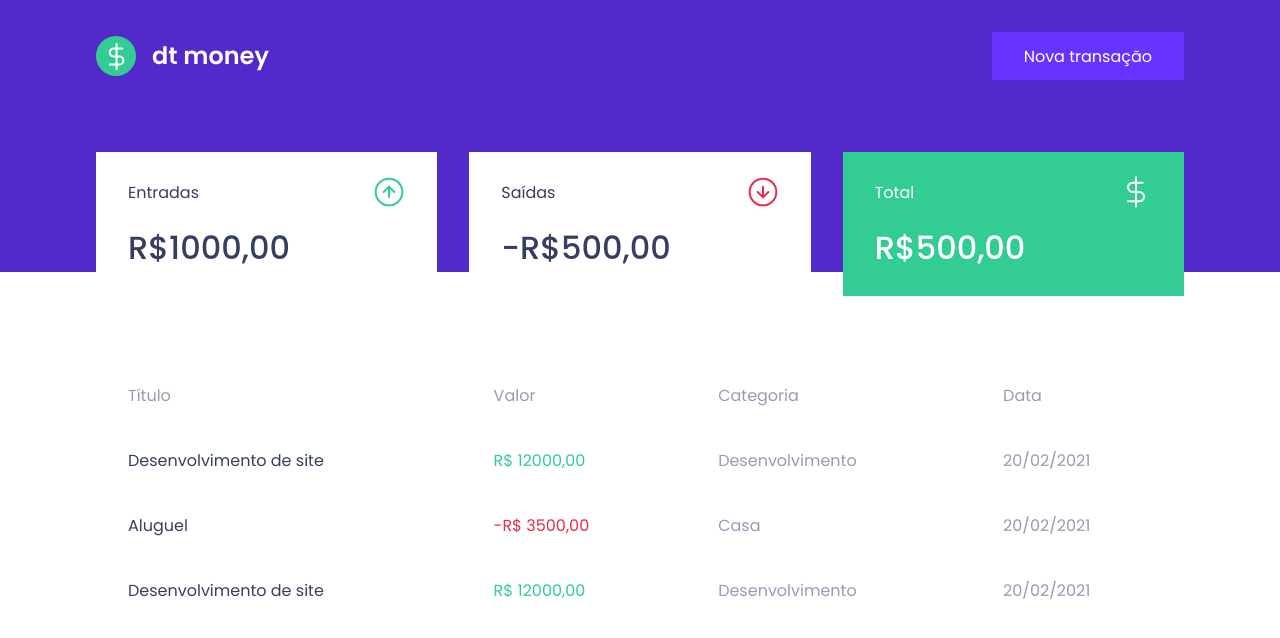
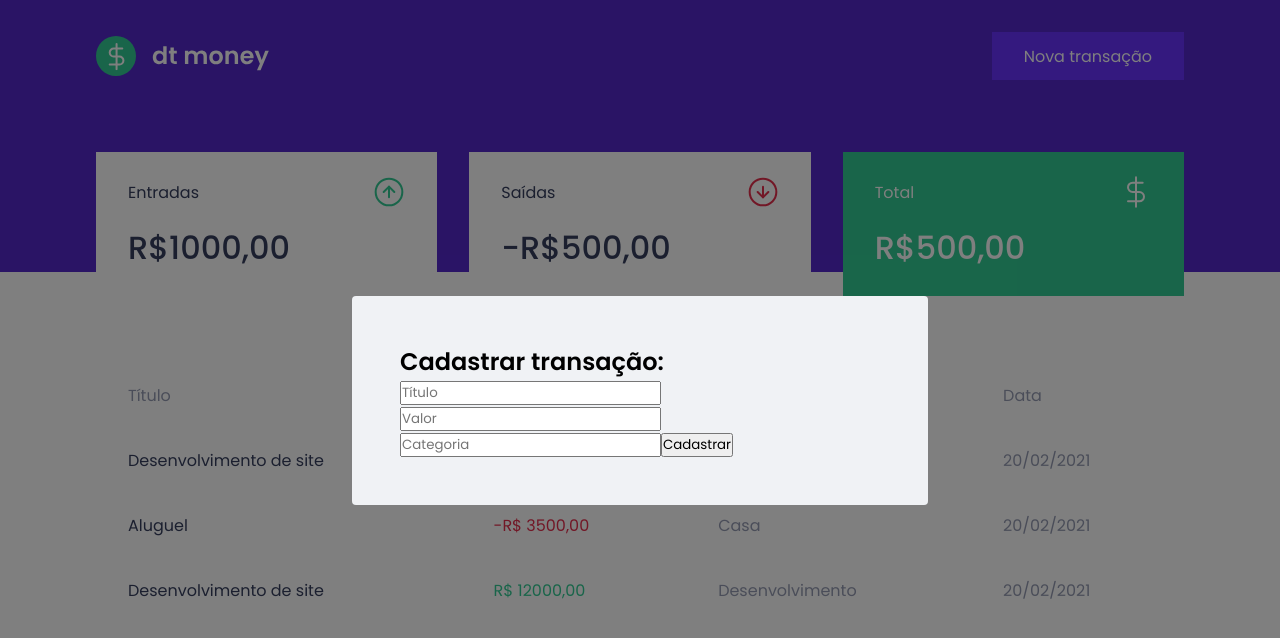
Before and after one commit to LuisaQuintian/dtmoney-ReactJs, a React (Create React App) app: page / in a window 1280 px wide. Both pictures are taken after a click on the button "Nova transação". Shown: the top 638 px of the page. Built offline with nearby package versions, Linux system fonts and the light colour scheme; no server answers; what miragejs would draw is missing.

Commit message:
Installed react-modal, made the 'Nova Trnasação'button work, and stylled the modal overlay and content box

```diff
--- a/package.json
+++ b/package.json
@@ -7,6 +7,7 @@
     "miragejs": "^0.1.41",
     "react": "^17.0.2",
     "react-dom": "^17.0.2",
+    "react-modal": "^3.14.3",
     "react-scripts": "4.0.3",
     "styled-components": "^5.3.1",
     "web-vitals": "^1.0.1"
@@ -19,6 +20,7 @@
     "@types/node": "^12.0.0",
     "@types/react": "^17.0.0",
     "@types/react-dom": "^17.0.0",
+    "@types/react-modal": "^3.12.1",
     "@types/styled-components": "^5.1.14",
     "typescript": "^4.1.2"
   },
--- a/src/App.tsx
+++ b/src/App.tsx
@@ -1,12 +1,31 @@
 import { Dashboard } from "./Components/Dashboard";
 import { Header } from "./Components/Header";
+import Modal from 'react-modal'
 import { GlobalStyle } from "./styles/global"
+import { useState } from "react";
+import { NewTransactionModal } from "./Components/NewTransactionModal";
+
+Modal.setAppElement('#root')
 
 export function App() {
+  const [isNewTransactionModalOpen, setIsNewTransactionModalOpen] = useState(false)
+
+    function handleOpenNewTransactionModal() {
+        setIsNewTransactionModalOpen(true)
+    }
+
+    function handleCloseNewTransactionModal() {
+        setIsNewTransactionModalOpen(false)
+    }
+
   return (
     <>
-      <Header />
+      <Header onOpenNewTransactionModal={handleOpenNewTransactionModal}/>
       <Dashboard />
+      <NewTransactionModal
+        isOpen={isNewTransactionModalOpen}
+        onRequestClose={handleCloseNewTransactionModal}
+      />
       <GlobalStyle />
     </>
   );
--- a/src/Components/Header/index.tsx
+++ b/src/Components/Header/index.tsx
@@ -1,14 +1,18 @@
+import { Container, Content } from './styles'
 import logoImg from '../../assets/logo.svg'
-import { Container, Content } from './styles'
 
-export function Header() {
+interface HeaderProps {
+    onOpenNewTransactionModal: () => void
+}
+export function Header({onOpenNewTransactionModal} : HeaderProps) {
     return (
         <Container>
             <Content>
                 <img src={logoImg} alt="dt money" />
-                <button type="button">
+                <button type="button" onClick={onOpenNewTransactionModal}>
                     Nova transação
                 </button>
+
             </Content>
         </Container>
     )
--- /dev/null
+++ b/src/Components/NewTransactionModal/index.tsx
@@ -0,0 +1,27 @@
+import Modal from "react-modal"
+import { Container } from "./style"
+
+interface NewTransactionModalProps {
+    isOpen: boolean;
+    onRequestClose: () => void
+}
+
+export function NewTransactionModal({isOpen, onRequestClose}: NewTransactionModalProps) {
+    return(
+        <Modal
+            isOpen={isOpen}//isOpen é uma required prop q vem junto com o pacoote react-modal, serve para abrir
+            onRequestClose={onRequestClose}//O onRequestClose serve para fechar o modal com esc ou clicando fora dele
+            overlayClassName="react-modal-overlay" //o modal vem com algumas estilizações, essa propriedade serve pra apagar as classes e trocar por nomes novos, pra podermos estilizar ele do zero
+            className="react-modal-content"//essa é a classe q vai corresponder ao conteúdo, assim como o caso de cima
+        >
+          <Container>
+            <h2>Cadastrar transação:</h2>
+
+            <input  placeholder="Título"/>
+            <input type="number" placeholder="Valor" />
+            <input placeholder="Categoria" />
+            <button type="submit">Cadastrar</button>
+          </Container>
+      </Modal>
+    )
+}
--- /dev/null
+++ b/src/Components/NewTransactionModal/style.ts
@@ -0,0 +1,4 @@
+import styled from "styled-components";
+
+export const Container = styled.form `
+`
--- a/src/styles/global.ts
+++ b/src/styles/global.ts
@@ -43,4 +43,26 @@ export const GlobalStyle = createGlobalStyle ` //esse createGlobalStyle é uma f
         opacity: 0.6;
         cursor: not-allowed;
     }
+
+    .react-modal-overlay {
+        background: rgba(0, 0, 0, 0.5);
+        position: fixed;
+        top: 0;
+        right: 0;
+        bottom: 0;
+        left: 0;
+
+        display: flex;
+        align-items: center;
+        justify-content: center;
+    }
+
+    .react-modal-content {
+        width: 100%;
+        max-width: 576px;
+        background: var(--background);
+        padding: 3rem;
+        position: relative;
+        border-radius: 0.25rem;
+    }
 `
```
Also changed, not shown: 1 other file (tests, documents, lock files or other folders).
